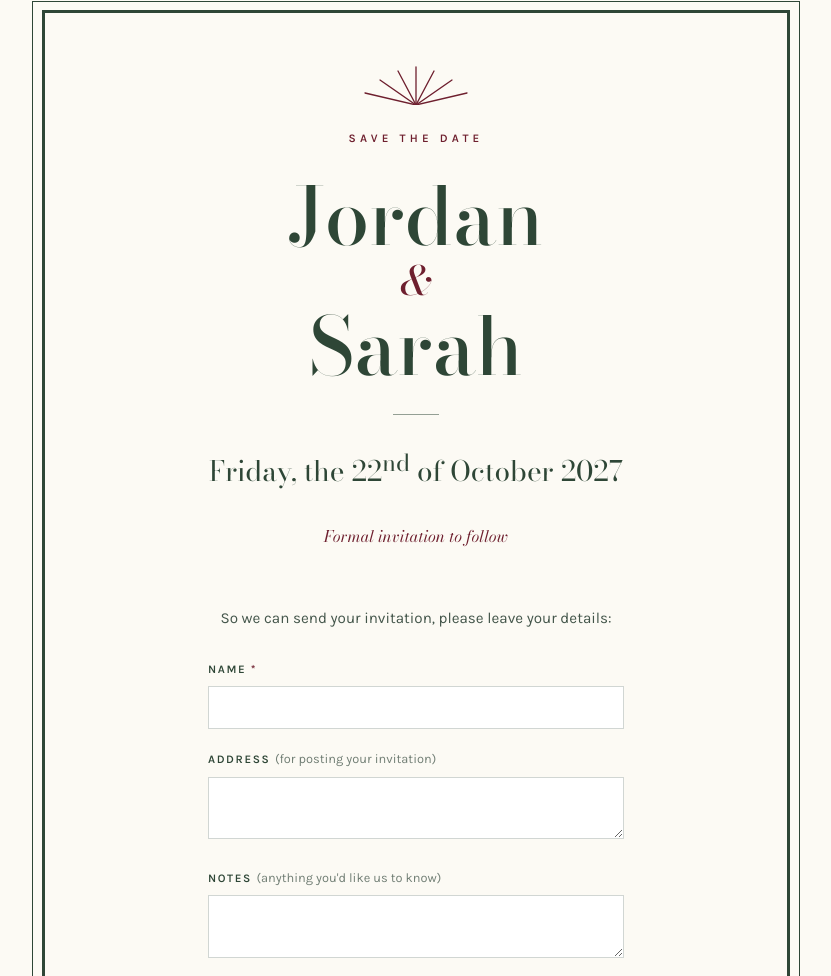
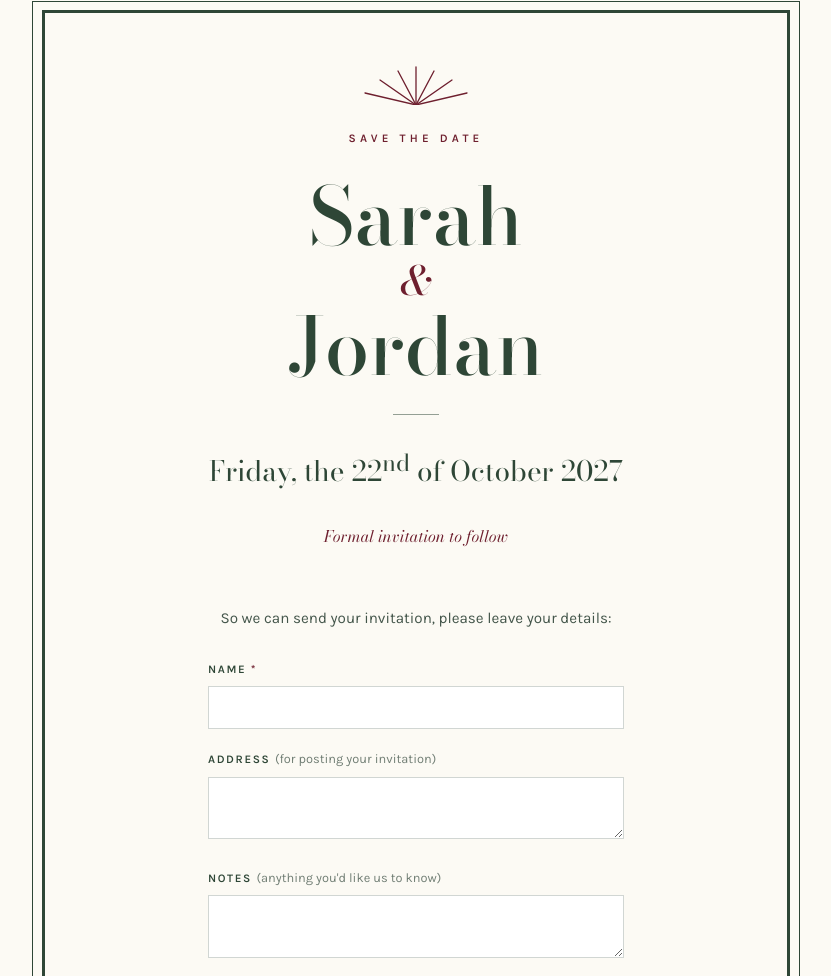
Before and after one commit to SJ-Wedding-2027/save-the-date, a plain HTML site: page index.html in a window 1280 px wide. Shown: the part 932-1908 px from the top of the page, without its empty margins (224-1055 px from the left). Drawn offline with nearby package versions, Linux system fonts and the light colour scheme.

Commit message:
Swap names in the header of index.html

```diff
--- a/index.html
+++ b/index.html
@@ -206,7 +206,7 @@
       <p class="eyebrow">Save the Date</p>
 
       <!-- EDIT: the names -->
-      <h1 class="names">Jordan <span class="amp">&amp;</span> Sarah</h1>
+      <h1 class="names">Sarah <span class="amp">&amp;</span> Jordan</h1>
 
       <hr class="divider">
 
```
